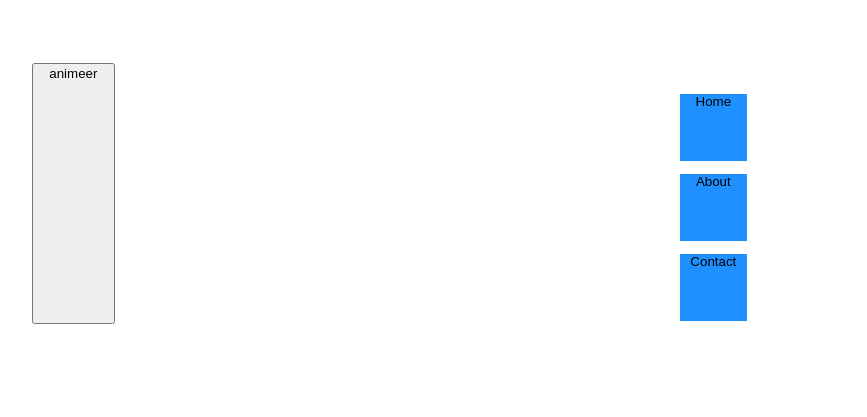
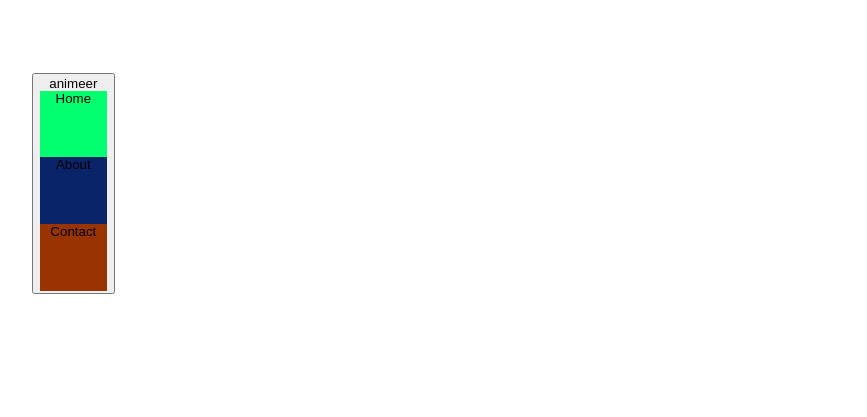
Before and after one commit to baconsoccer/Animatie-CSS, a plain HTML site: page index.html in a window 1280 px wide. Shown: the top 417 px of the page, without its empty margins (206-1073 px from the left). Drawn offline with Linux system fonts and the light colour scheme.

Commit message:
Add files via upload

```diff
--- a/animatie.css
+++ b/animatie.css
@@ -10,35 +10,37 @@ body {
 #knop {
     grid-column: 2/3;
 }
-.vlakje{
+.vlak{
     grid-column: 3/4;
-    background-color: dodgerblue;
+    background-color: #01ff70;
     width: 5em;
     height: 5em;
     transition: transform .6s cubic-bezier(.17,.67,.71,1.29);
 }
-.vlakje--schuif-uit {
+.vlak--schuif-uit {
     transform: translateX(50vw);
+    background-color: #01ff70;
 }
 
-.vlakje{
+.vlak2{
     grid-column: 3/4;
-    background-color: dodgerblue;
+    background-color: #0A246A;
     width: 5em;
     height: 5em;
     transition: transform .6s cubic-bezier(.17,.67,.71,1.29);
 }
-.vlakje--schuif-uit {
+.vlak2--schuif-uit {
     transform: translateX(50vw);
+    background-color: #0A246A;
 }
-
-.vlakje{
+.vlak3{
     grid-column: 3/4;
-    background-color: dodgerblue;
+    background-color: #993300;
     width: 5em;
     height: 5em;
     transition: transform .6s cubic-bezier(.17,.67,.71,1.29);
 }
-.vlakje--schuif-uit {
+.vlak3--schuif-uit {
     transform: translateX(50vw);
+    background-color: #993300;
 }
--- a/animatie.js
+++ b/animatie.js
@@ -1,9 +1,14 @@
 const knop = document.getElementById('knop');
-let vlak = document.querySelector('.vlakje');
+let vlak = document.querySelector('.vlak');
+let vlak2 = document.querySelector('.vlak2');
+let vlak3 = document.querySelector('.vlak3');
+
 
 
 const schuif = () => {
-    vlak.classList.toggle('vlakje--schuif-uit');
+    vlak.classList.toggle('vlak--schuif-uit');
+    vlak2.classList.toggle('vlak2--schuif-uit');
+    vlak3.classList.toggle('vlak3--schuif-uit');
 }
 
 knop.addEventListener('click', schuif);
--- a/index.html
+++ b/index.html
@@ -13,18 +13,9 @@
 
     <section class="section">
     <button id="knop">animeer
-
-    <div class="vlakje vlakje--schuif-uit">
-        <p class="tekst">Home</p>
-    </div>
-
-    <div class="vlakje vlakje--schuif-uit">
-        <p class="tekst">About</p>
-    </div>
-
-    <div class="vlakje vlakje--schuif-uit">
-        <p class="tekst">Contact</p>
-    </div>
+        <div class="vlak"><div class="home">Home</div></div>
+        <div class="vlak2"><div class="about">About</div></div>
+        <div class="vlak3"><div class="contact">Contact</div></div>
     </button>
     </section>
 
```
